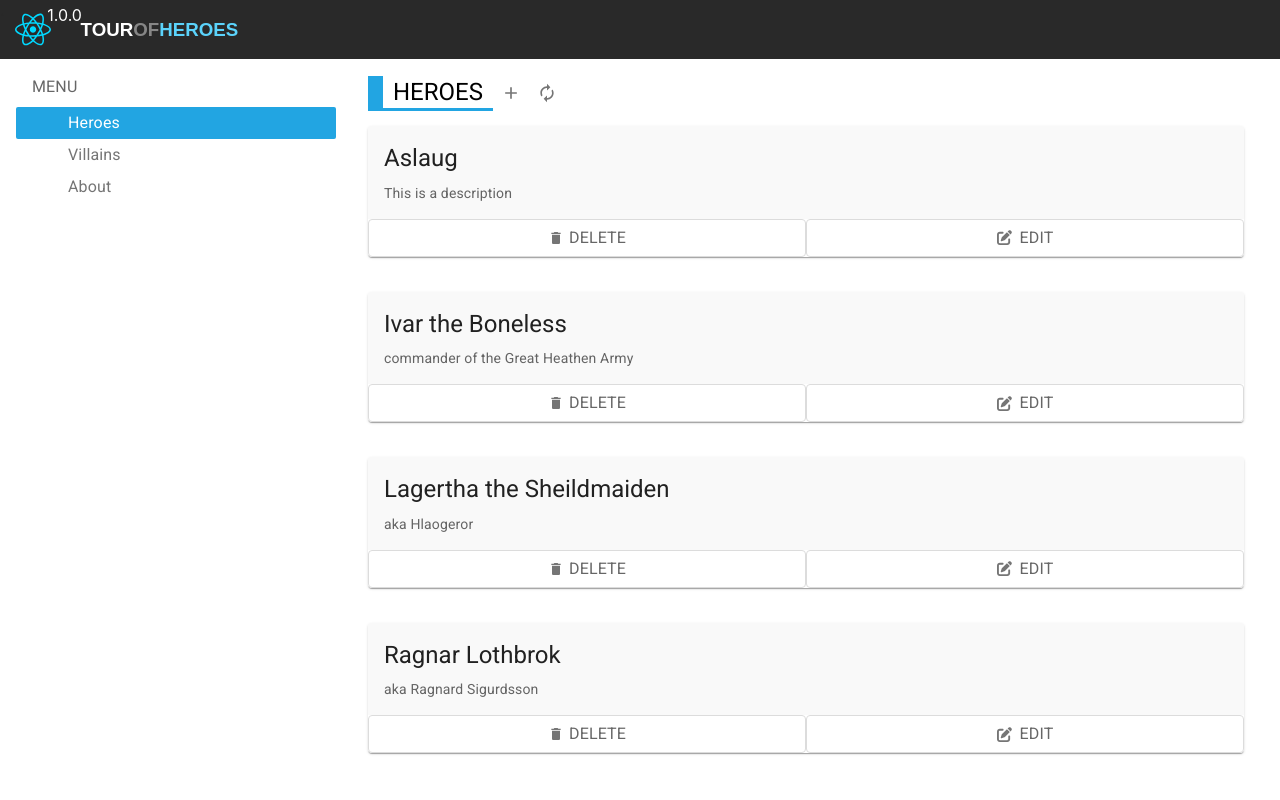
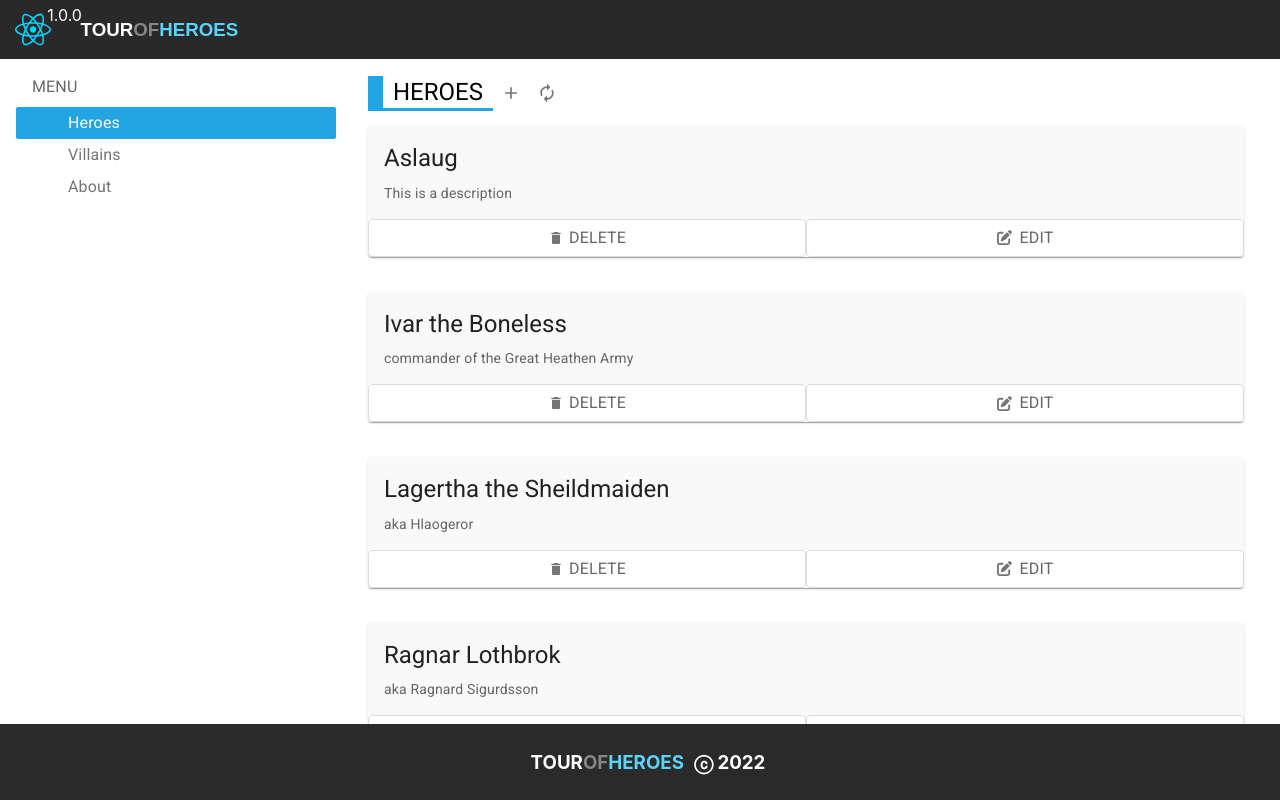
Before and after one commit to zndelfin/Tour-Of-Heroes-FE, a React (Create React App) app: page / in a window 1280 px wide. Built offline with nearby package versions, Linux system fonts and the light colour scheme.

Commit message:
TECH-219: Added sticky Footer at the bottom of the window

```diff
--- a/src/App.css
+++ b/src/App.css
@@ -74,6 +74,25 @@ body{
   visibility: visible;
 }
 
+.footer {
+  background-color: #2A2A2A;
+  height: 60px;
+  position: fixed;
+  width: 100%;
+  bottom:0;
+}
+
+.footerTitle {
+  display: flex;
+  justify-content: center;
+  flex-direction: row;
+}
+
+.copyright {
+  color: white;
+  margin-left: 10px;
+}
+
 iframe
 {
     display: none;
--- a/src/App.tsx
+++ b/src/App.tsx
@@ -7,6 +7,7 @@ import { About } from "./Components/About";
 import { AddEntry } from "./Components/AddEntry";
 import { EditEntry } from "./Components/EditEntry";
 import { NotFound } from "./Components/NotFound";
+import { Footer } from "./Components/Footer";
 import { BrowserRouter, Routes, Route } from "react-router-dom";
 import GlobalContextProvider from "./context/GlobalState";
 
@@ -28,6 +29,7 @@ function App() {
           </Routes>
       </BrowserRouter>
     </GlobalContextProvider>
+    <Footer />
   </div>
   );
 }
--- a/src/Components/CardItems.tsx
+++ b/src/Components/CardItems.tsx
@@ -16,7 +16,7 @@ const StyledButton = styled(Button)`
 
 function CardItems({ id, name, description, onClick }: any) {
   return (
-    <Box>
+    <Box sx={{flexGrow:"1"}}>
       <Card sx={{ mt: "15px", mb: "20px", mr: "20px" }}>
         <CardContent sx={{ backgroundColor: "#F9F9F9" }}>
           <Typography gutterBottom variant="h5" component="div">
--- /dev/null
+++ b/src/Components/Footer.tsx
@@ -0,0 +1,18 @@
+import { Box } from "@mui/material";
+
+function Footer() {
+  const currentYear = new Date().getFullYear();
+
+  return (
+    <Box className="footer" p={1}>
+        <div className="footerTitle">
+        <h3 className="whiteTitle">TOUR</h3>
+        <h3 className="grayTitle">OF</h3>
+        <h3 className="blueTitle">HEROES </h3>
+        <h3 className="copyright"> ⓒ {currentYear}</h3>
+    </div>
+    </Box>
+  );
+}
+
+export { Footer };
--- a/src/Components/MainContent.tsx
+++ b/src/Components/MainContent.tsx
@@ -25,7 +25,7 @@ function MainContent() {
           <Title />
         </Box>
 
-        <CardComponent />
+        <CardComponent/>
       </StyledRightBoxSpacing>
     </StyledBoxSpacing>
   );
```
